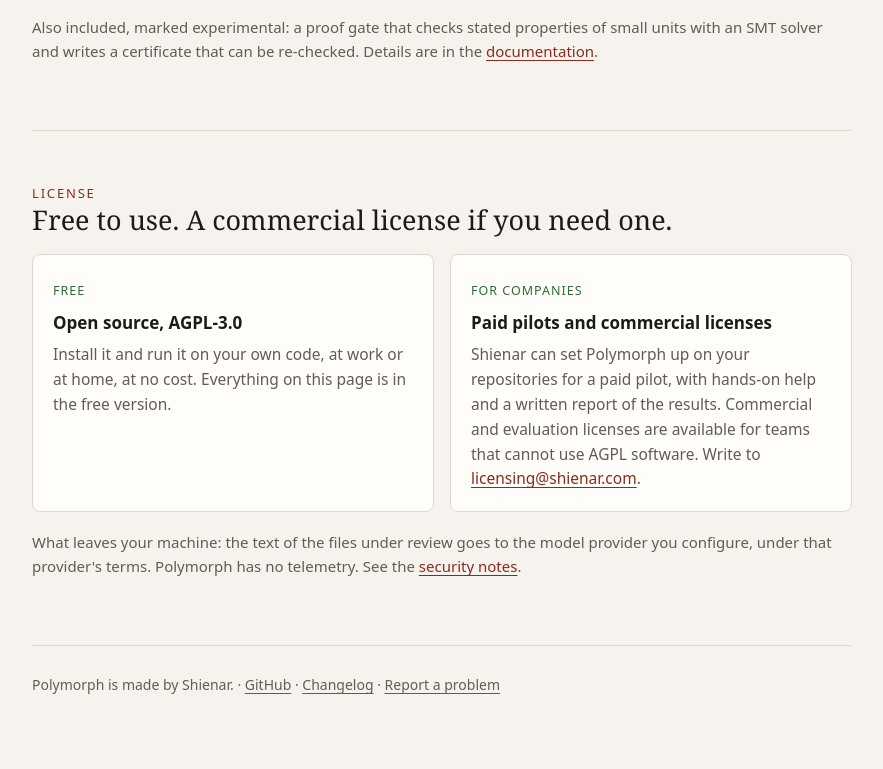
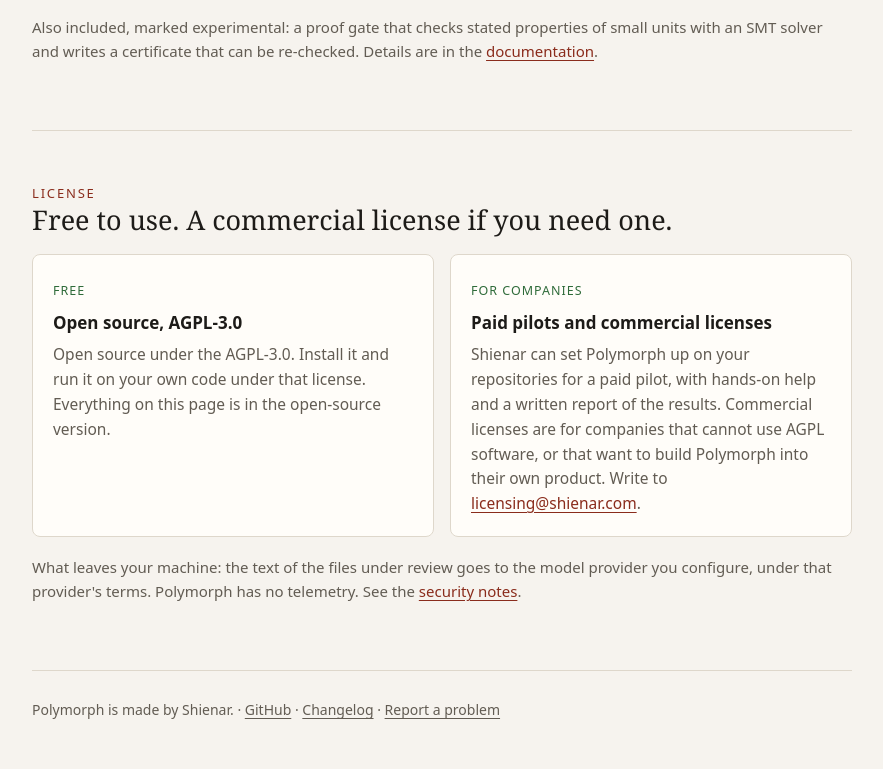
Before and after one commit to walkthestars/shienar.com, a plain HTML site: page index.html in a window 1280 px wide. Shown: the part 2494-3263 px from the top of the page, without its empty margins (198-1081 px from the left). Before the commit the page ends 3239 px from the top, so only its background shows below. Drawn offline with Linux system fonts and the light colour scheme.

Commit message:
License section: state the AGPL plainly; commercial licenses for companies that cannot use AGPL or want to embed
Signed-off-by: walkthestars <64265241+walkthestars@users.noreply.github.com>

```diff
--- a/index.html
+++ b/index.html
@@ -204,12 +204,12 @@
     <div class="card">
       <span class="tag">Free</span>
       <h3>Open source, AGPL-3.0</h3>
-      <p>Install it and run it on your own code, at work or at home, at no cost. Everything on this page is in the free version.</p>
+      <p>Open source under the AGPL-3.0. Install it and run it on your own code under that license. Everything on this page is in the open-source version.</p>
     </div>
     <div class="card">
       <span class="tag">For companies</span>
       <h3>Paid pilots and commercial licenses</h3>
-      <p>Shienar can set Polymorph up on your repositories for a paid pilot, with hands-on help and a written report of the results. Commercial and evaluation licenses are available for teams that cannot use AGPL software. Write to <a href="mailto:licensing@shienar.com">licensing@shienar.com</a>.</p>
+      <p>Shienar can set Polymorph up on your repositories for a paid pilot, with hands-on help and a written report of the results. Commercial licenses are for companies that cannot use AGPL software, or that want to build Polymorph into their own product. Write to <a href="mailto:licensing@shienar.com">licensing@shienar.com</a>.</p>
     </div>
   </div>
   <p class="note" style="margin-top:18px">What leaves your machine: the text of the files under review goes to the model provider you configure, under that provider's terms. Polymorph has no telemetry. See the <a href="https://github.com/walkthestars/polymorph/blob/main/SECURITY.md">security notes</a>.</p>
```
